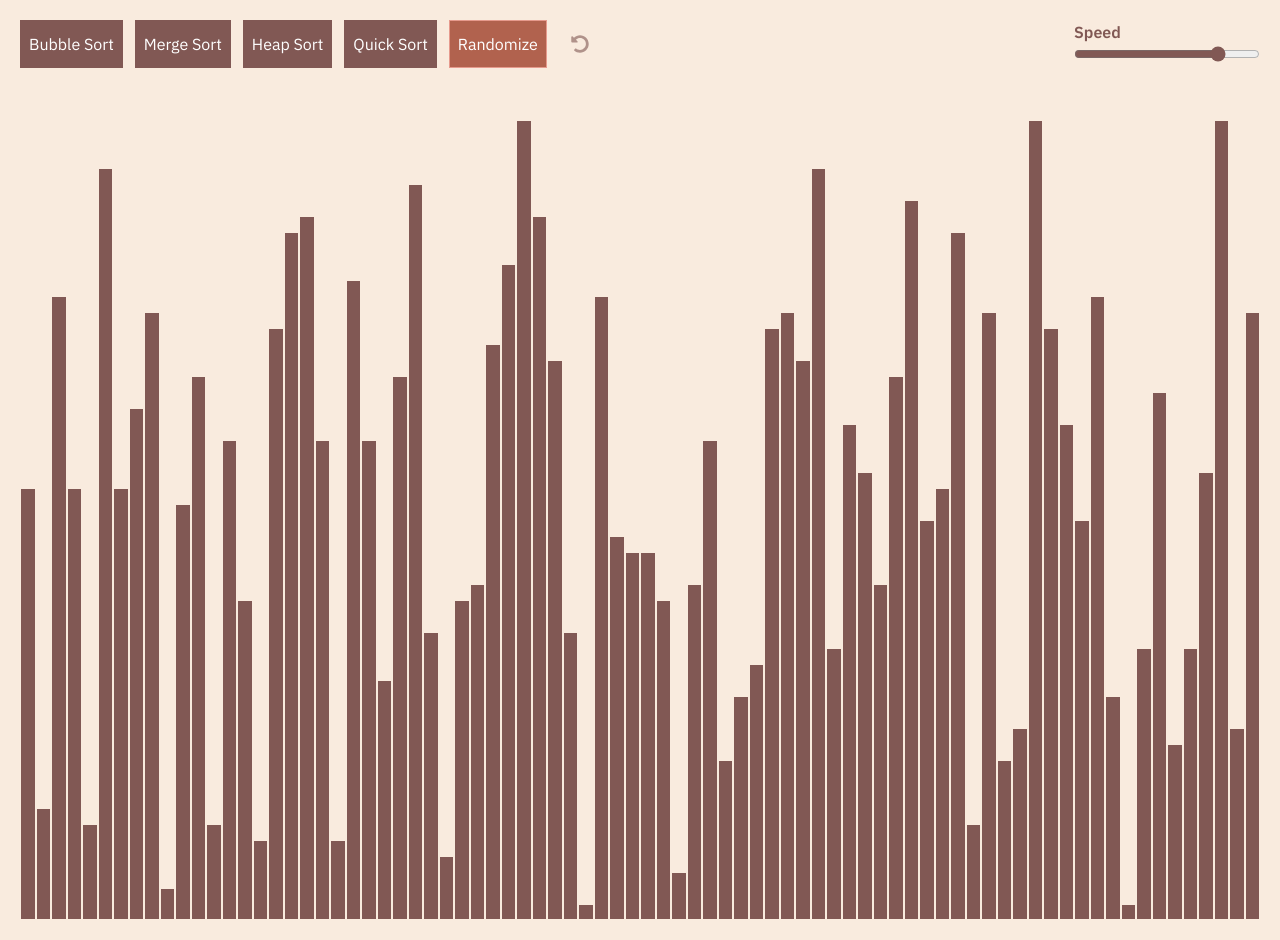
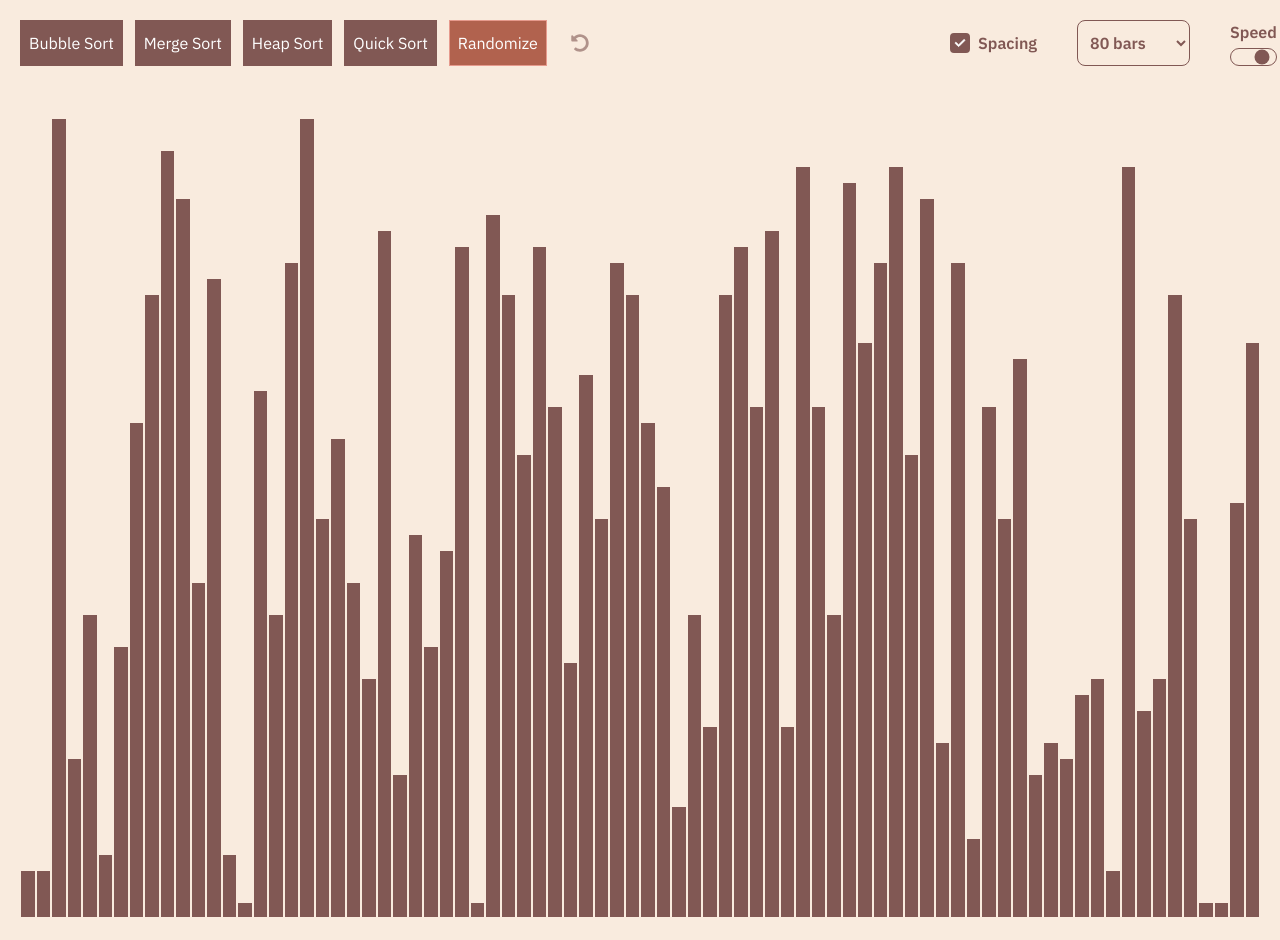
Before and after one commit to kensunjaya/DSA-Visualizer, a Next.js app: page /sorting in a window 1280 px wide. Built offline with nearby package versions, Linux system fonts and the light colour scheme.

Commit message:
add dropdown for number of bars

```diff
--- a/src/app/sorting/page.tsx
+++ b/src/app/sorting/page.tsx
@@ -11,6 +11,8 @@ export default function Home() {
   const [timeElapsed, setTimeElapsed] = useState<number>(0);
   const [isInitialState, setIsInitialState] = useState<boolean>(true);
   const [speed, setSpeed] = useState<string>("8");
+  const [useBorder, setUseBorder] = useState<boolean>(true);
+  const [numberOfBars, setNumberOfBars] = useState<string>("80");
 
   const speedRef = useRef(speed);
 
@@ -31,6 +33,10 @@ export default function Home() {
   useEffect(() => {
     speedRef.current = speed;
   }, [speed]);
+
+  useEffect(() => {
+    randomize();
+  }, [numberOfBars]);
 
   const checkSorted = async () => {
     for (let i = 0; i < items.length; i++) {
@@ -209,7 +215,7 @@ export default function Home() {
   };
 
   const randomize = () => {
-    const items = Array.from({ length: 80 }, () => Math.floor(Math.random() * 50 + 1));
+    const items = Array.from({ length: parseInt(numberOfBars) }, () => Math.floor(Math.random() * 50 + 1));
     setItems(items);
     setPrevItems([...items]);
     setIsInitialState(true);
@@ -301,14 +307,51 @@ export default function Home() {
         >
           <FaUndoAlt className="text-secondary" />
         </button>
-        <div className="ml-auto w-[15%]">
-          <div className="font-semibold">Speed</div>
-          <input type="range" min={0} max="10" value={speed} step={1} onChange={(e) => setSpeed(e.target.value)} className="accent-secondary w-full" />
+        <div className="ml-auto flex w-[25%]">
+          <div className="inline-flex items-center font-ibm font-semibold">
+            <label className="flex items-center cursor-pointer relative" htmlFor="check-2">
+              <input type="checkbox"
+                checked={useBorder}
+                onChange={(e) => setUseBorder(e.target.checked)}
+                className="peer h-5 w-5 cursor-pointer transition-all appearance-none rounded hover:shadow-md border-secondary border-2 checked:bg-secondary checked:border-secondary"
+                id="check-2" />
+              <span className="absolute text-white opacity-0 peer-checked:opacity-100 top-1/2 left-1/2 transform -translate-x-1/2 -translate-y-1/2">
+                <svg xmlns="http://www.w3.org/2000/svg" className="h-3.5 w-3.5" viewBox="0 0 20 20" fill="currentColor"
+                  stroke="currentColor" stroke-width="1">
+                  <path fill-rule="evenodd"
+                  d="M16.707 5.293a1 1 0 010 1.414l-8 8a1 1 0 01-1.414 0l-4-4a1 1 0 011.414-1.414L8 12.586l7.293-7.293a1 1 0 011.414 0z"
+                  clip-rule="evenodd"></path>
+                </svg>
+              </span>
+            </label>
+            <label className="cursor-pointer ml-2 text-secondary" htmlFor="check-2">
+              Spacing
+            </label>
+          </div>
+          <select
+            onChange={(e) => {
+              setNumberOfBars(e.target.value);
+            }}
+            value={numberOfBars}
+            className="optional:bg-primary border border-secondary font-semibold rounded-lg ml-10 px-2"
+          >
+            <option value={"10"}>10 bars</option>
+            <option value={"25"}>25 bars</option>
+            <option value={"50"}>50 bars</option>
+            <option value={"80"}>80 bars</option>
+            <option value={"150"}>150 bars</option>
+            <option value={"500"}>500 bars</option>
+            <option value={"1000"}>1000 bars</option>
+          </select>
+          <div className="w-full ml-10 flex flex-col">
+            <div className="font-semibold mb-1">Speed</div>
+            <input type="range" min={0} max="10" value={speed} step={1} onChange={(e) => setSpeed(e.target.value)} className="accent-secondary w-full appearance-none bg-primary border border-secondary rounded-full" />
+          </div>
         </div>
       </div>
       <div className="w-full flex flex-row items-end mt-5 h-full min-h-[52rem]">
         {items.map((item, index) => (
-          <SortingBar key={index} value={item} color={currentBar === index ? 'bg-third' : 'bg-secondary'}/>
+          <SortingBar key={index} value={item} color={currentBar === index ? 'bg-third' : 'bg-secondary'} useBorder={useBorder} />
         ))}
       </div>
       {(!isInitialState && isSorting) && <div className="w-full text-center p-3 font-semibold">Sorting...</div>}
--- a/src/components/sorting-bar.tsx
+++ b/src/components/sorting-bar.tsx
@@ -3,14 +3,15 @@ import { useState } from "react";
 interface SortingBarProps {
   value: number;
   color: string;
+  useBorder: boolean;
 }
 
-export const SortingBar = ({ value, color }: SortingBarProps) => {
+export const SortingBar = ({ value, color, useBorder }: SortingBarProps) => {
   const [isHovered, setIsHovered] = useState(false);
   return (
     <div className="flex flex-col w-full text-center font-semibold">
       {isHovered && <div className="text-secondary">{value}</div>}
-      <div style={{ height: `${value}rem` }} onMouseEnter={() => setIsHovered(true)} onMouseLeave={() => setIsHovered(false)} className={`w-full border border-primary ${color} hover:opacity-80`}>
+      <div style={{ height: `${value}rem` }} onMouseEnter={() => setIsHovered(true)} onMouseLeave={() => setIsHovered(false)} className={`w-full ${useBorder && 'border border-primary'} ${color} hover:opacity-80`}>
         <div className="bg-secondary" />
       </div>
     </div>
```
